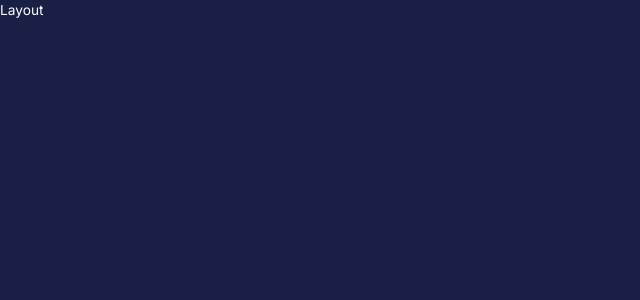
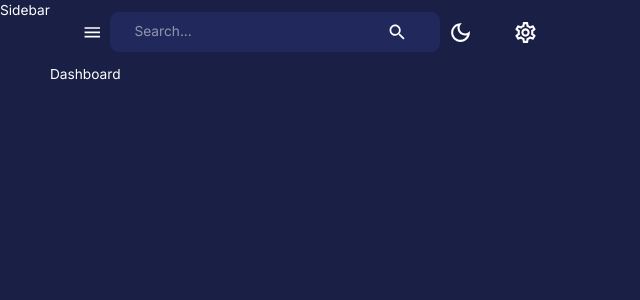
Before and after one commit to pulsar1812/mui-mern-admin-client, a React (Create React App) app: page /dashboard in a window 1280 px wide. Shown: the top 300 px of the page, without its empty margins (0-640 px from the left). Built offline with nearby package versions, Linux system fonts and the light colour scheme.

Commit message:
Add Navbar and Sidebar

```diff
--- /dev/null
+++ b/src/components/FlexBetween.jsx
@@ -0,0 +1,10 @@
+import { Box } from '@mui/material'
+import { styled } from '@mui/system'
+
+const FlexBetween = styled(Box)({
+  display: 'flex',
+  justifyContent: 'space-between',
+  alignItems: 'center',
+})
+
+export default FlexBetween
--- /dev/null
+++ b/src/components/Navbar.jsx
@@ -0,0 +1,68 @@
+import { useState } from 'react'
+import { useDispatch } from 'react-redux'
+import {
+  AppBar,
+  Box,
+  Button,
+  IconButton,
+  InputBase,
+  Menu,
+  MenuItem,
+  Toolbar,
+  Typography,
+  useTheme,
+} from '@mui/material'
+import LightModeOutlinedIcon from '@mui/icons-material/LightModeOutlined'
+import DarkModeOutlinedIcon from '@mui/icons-material/DarkModeOutlined'
+import MenuIcon from '@mui/icons-material/Menu'
+import SearchIcon from '@mui/icons-material/Search'
+import SettingsOutlinedIcon from '@mui/icons-material/SettingsOutlined'
+import ArrowDropDownOutlinedIcon from '@mui/icons-material/ArrowDropDownOutlined'
+
+import { setMode } from '../state'
+import FlexBetween from './FlexBetween'
+import profileImage from '../assets/profile.jpeg'
+
+export default function Navbar({ isSidebarOpen, setIsSidebarOpen }) {
+  const dispatch = useDispatch()
+
+  const theme = useTheme()
+
+  return (
+    <AppBar sx={{ position: 'static', background: 'none', boxShadow: 'none' }}>
+      <Toolbar sx={{ justifyContent: 'space-between' }}>
+        {/* Left Side */}
+        <FlexBetween>
+          <IconButton onClick={() => console.log('open/close sidebar')}>
+            <MenuIcon />
+          </IconButton>
+          <FlexBetween
+            backgroundColor={theme.palette.background.alt}
+            gap='3rem'
+            p='0.1rem 1.5rem'
+            borderRadius='9px'
+          >
+            <InputBase placeholder='Search...' />
+            <IconButton>
+              <SearchIcon />
+            </IconButton>
+          </FlexBetween>
+        </FlexBetween>
+
+        {/* Right Side */}
+        <FlexBetween gap='1.5rem'>
+          <IconButton onClick={() => dispatch(setMode())}>
+            {theme.palette.mode === 'dark' ? (
+              <DarkModeOutlinedIcon sx={{ fontSize: '25px' }} />
+            ) : (
+              <LightModeOutlinedIcon sx={{ fontSize: '25px' }} />
+            )}
+          </IconButton>
+          <IconButton>
+            <SettingsOutlinedIcon sx={{ fontSize: '25px' }} />
+          </IconButton>
+        </FlexBetween>
+      </Toolbar>
+    </AppBar>
+  )
+}
--- /dev/null
+++ b/src/components/Sidebar.jsx
@@ -0,0 +1,17 @@
+import React from 'react'
+import {
+  Box,
+  Divider,
+  Drawer,
+  List,
+  ListItem,
+  ListItemButton,
+  ListItemIcon,
+  ListItemText,
+  Typography,
+  useTheme,
+} from '@mui/material'
+
+export default function Sidebar() {
+  return <div>Sidebar</div>
+}
--- a/src/scenes/layout/index.jsx
+++ b/src/scenes/layout/index.jsx
@@ -1,5 +1,31 @@
-import React from 'react'
+import { useState } from 'react'
+import { Outlet } from 'react-router-dom'
+import { Box, useMediaQuery } from '@mui/material'
+
+import Navbar from '../../components/Navbar'
+import Sidebar from '../../components/Sidebar'
+import FlexBetween from '../../components/FlexBetween'
 
 export default function Layout() {
-  return <div>Layout</div>
+  const [isSidebarOpen, setIsSidebarOpen] = useState(true)
+
+  const isNonMobile = useMediaQuery('(min-width: 600px')
+
+  return (
+    <Box width='100%' height='100%' display={isNonMobile ? 'flex' : 'block'}>
+      <Sidebar
+        isNonMobile={isNonMobile}
+        drawerWidth='250px'
+        isSidebarOpen={isSidebarOpen}
+        setIsSidebarOpen={setIsSidebarOpen}
+      />
+      <Box>
+        <Navbar
+          isSidebarOpen={isSidebarOpen}
+          setIsSidebarOpen={setIsSidebarOpen}
+        />
+        <Outlet />
+      </Box>
+    </Box>
+  )
 }
```
